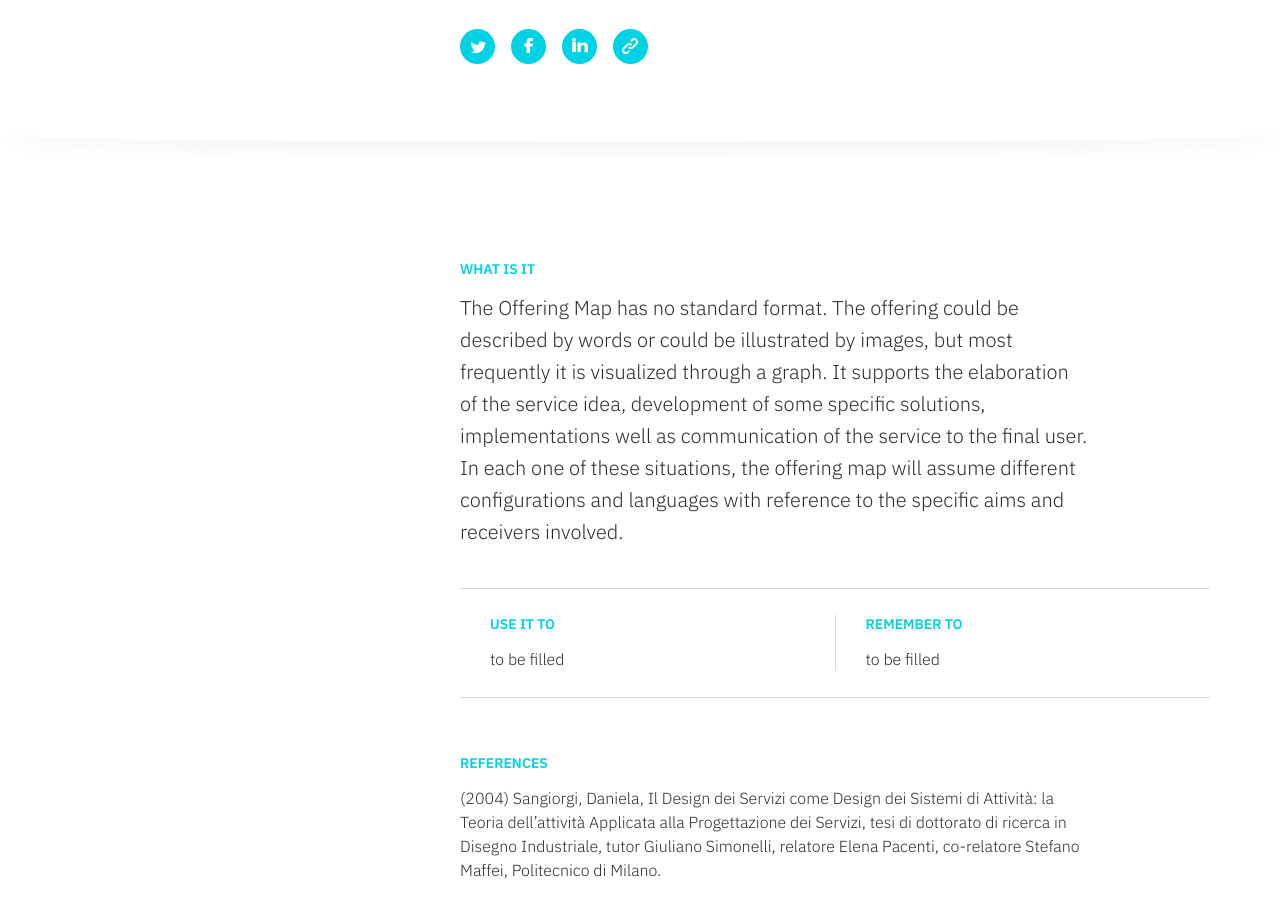
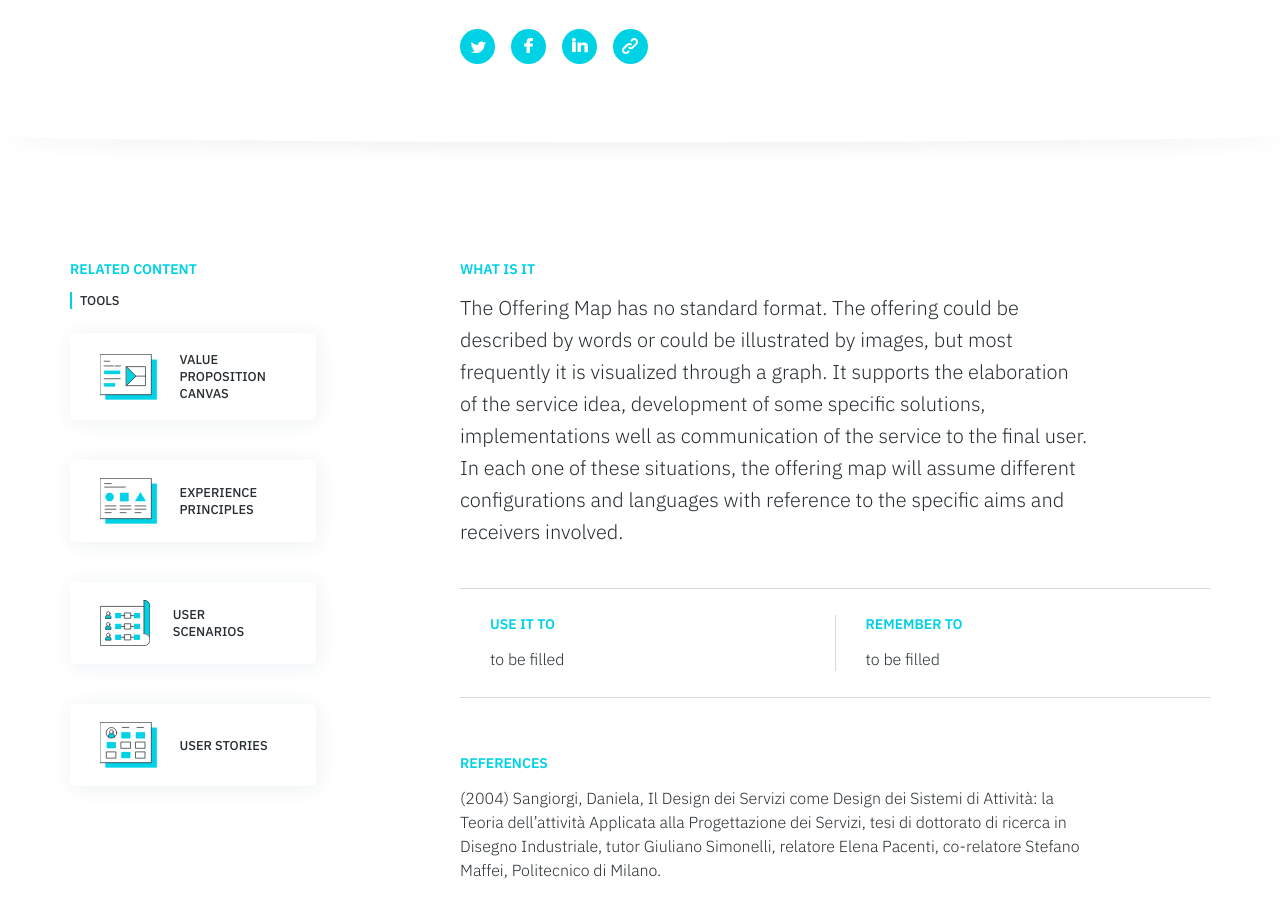
Before and after one commit to service-design-tools/sdt-website, a Jekyll site: the page built from _tools/offering-map.md, in a window 1280 px wide and 900 px high, scrolled down 449 px. Built offline with Jekyll 4.4.1, drawn with Linux system fonts in a browser that asks for light colours.

Commit message:
Update tool “offering-map”

```diff
--- a/_tools/offering-map.md
+++ b/_tools/offering-map.md
@@ -37,6 +37,12 @@ icon: >
     <line class="svg--outline" x1="38.9" y1="27.2" x2="51.9" y2="27.2"/>
     <line class="svg--outline" x1="64.9" y1="18.4" x2="38.9" y2="18.4"/>
   </svg>
+related:
+  tools:
+    - Value Proposition Canvas
+    - Experience Principles
+    - User Scenarios
+    - User Stories
 use: to be filled
 reminder: to be filled
 references:
```
